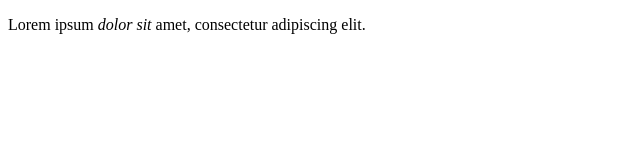
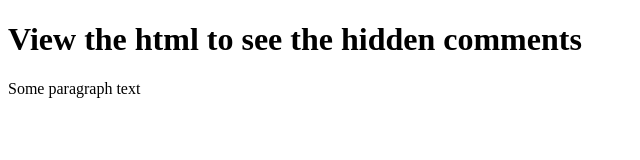
Before and after one commit to ai94iq/random-web, a plain HTML site: page random.html in a window 1280 px wide. Shown: the whole page, without its empty margins (0-640 px from the left). Drawn offline with Linux system fonts and the light colour scheme.

Commit message:
random: some stuff with comment
Signed-off-by: Abdulwahab Isam <abdoi94.iq@gmail.com>

```diff
--- a/random.html
+++ b/random.html
@@ -5,7 +5,11 @@
     <title>My First Webpage</title>
     <meta charset="UTF-8">
   </head>
-  <body>
-    <p>Lorem ipsum <em>dolor sit</em> amet, consectetur adipiscing elit.</p>
-  </body>
-</html>
+  <h1> View the html to see the hidden comments </h1>
+
+  <!-- I am a html comment -->
+
+  <p>Some paragraph text</p>
+
+  <!-- I am another html comment -->
+  </html>
```
